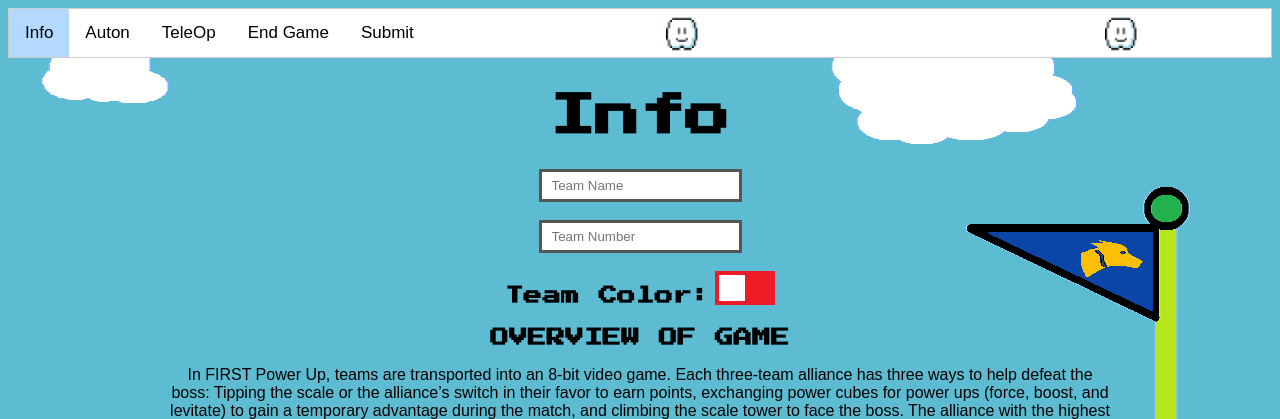
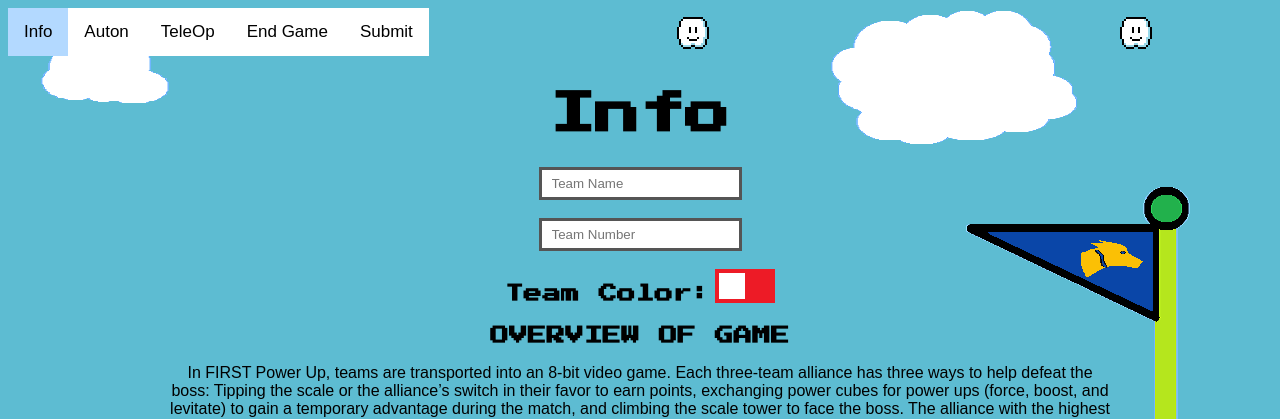
Before and after one commit to aryanindarapu/Scouting-System-2018, a PHP site: page /scoutingSystem.html in a window 1280 px wide. Shown: the top 419 px of the page. Run offline with PHP 8.4, Linux system fonts and the light colour scheme.

Commit message:
transparent gif

```diff
--- a/scoutingSystem.css
+++ b/scoutingSystem.css
@@ -6,15 +6,13 @@ body {
 /* Style the tab */
 .tab {
     overflow: hidden;
-    border: 1px solid #ccc;
-    background-color: #ffffff ;
-	background-image: url("output_FKsPkq.gif");
+	background-image:url("Webp.net-gifmaker.gif");
     background-repeat: repeat-x;
 }
 
 /* Style the buttons inside the tab */
 .tab button {
-    background-color: inherit;
+    background-color: #ffffff ;
     float: left;
     border: none;
     outline: none;
```
